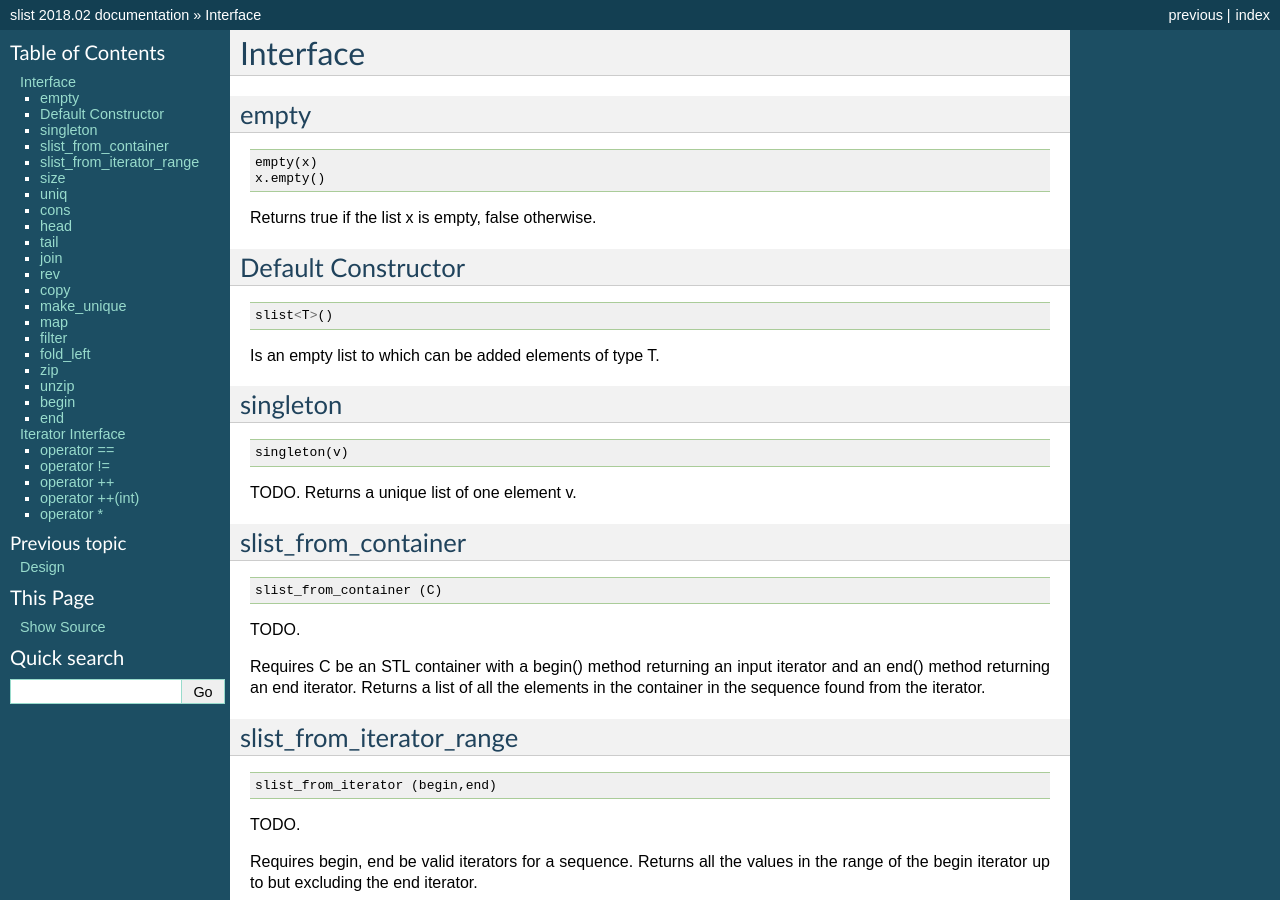
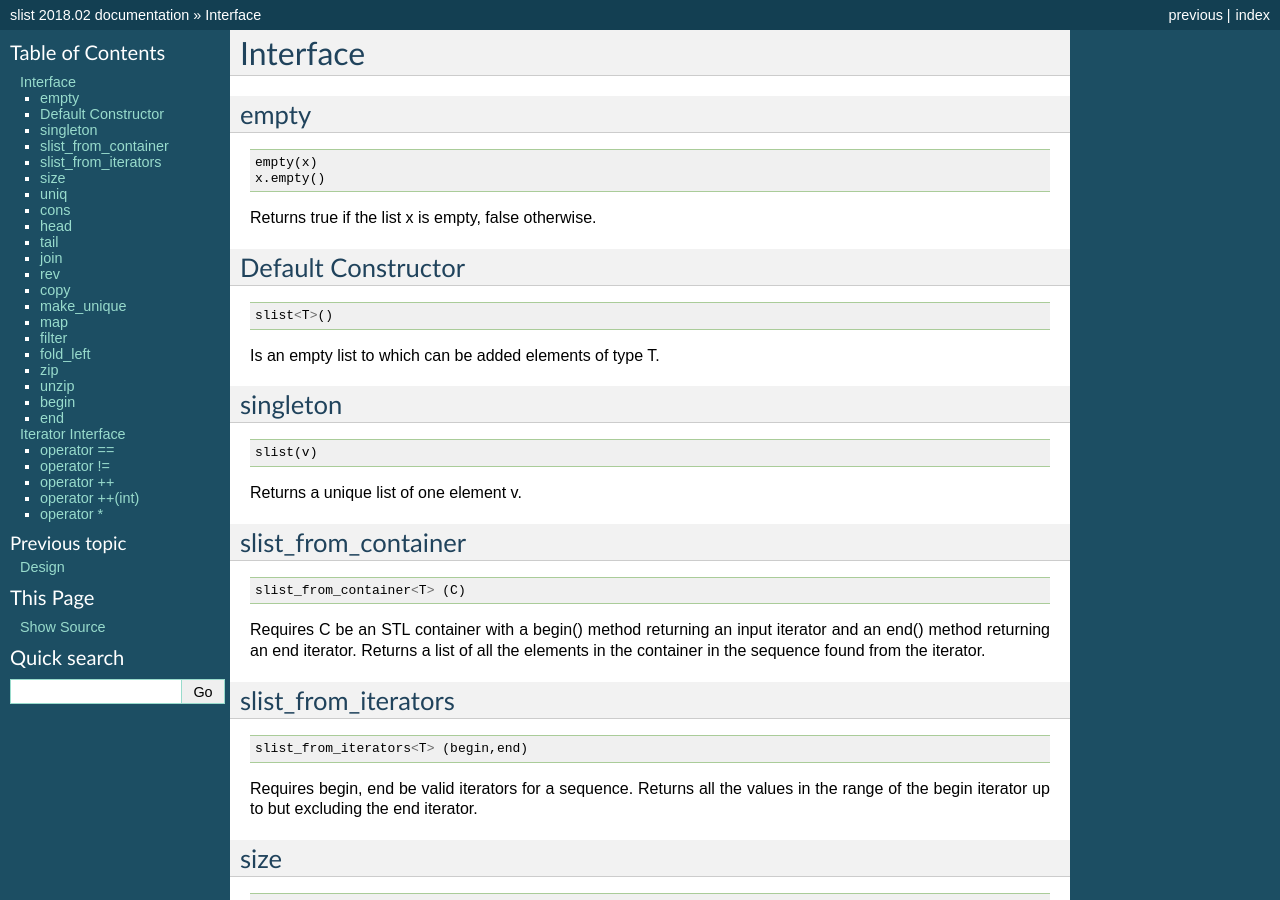
Before and after one commit to felix-lang/slist, a Sphinx documentation site: the page built from doc/functionalinterface.rst, in a window 1280 px wide and 900 px high. Built offline with Sphinx 7.4.7, drawn with Linux system fonts in a browser that asks for light colours.

```diff
--- a/doc/functionalinterface.rst
+++ b/doc/functionalinterface.rst
@@ -27,32 +27,28 @@
 
 .. code-block:: c++
 
-  singleton(v)
+  slist(v)
 
-TODO. Returns a unique list of one element v.
+Returns a unique list of one element v.
 
 slist_from_container
 --------------------
 
 .. code-block:: c++
 
-  slist_from_container (C)
-
-TODO.
+  slist_from_container<T> (C)
 
 Requires C be an STL container with a begin() method returning
 an input iterator and an end() method returning an end iterator.
 Returns a list of all the elements in the container in the sequence
 found from the iterator.
 
-slist_from_iterator_range
--------------------------
+slist_from_iterators
+--------------------
 
 .. code-block:: c++
 
-  slist_from_iterator (begin,end)
-
-TODO.
+  slist_from_iterators<T> (begin,end)
 
 Requires begin, end be valid iterators for a sequence.
 Returns all the values in the range of the begin iterator
```
Also changed, not shown: 2 other files.
